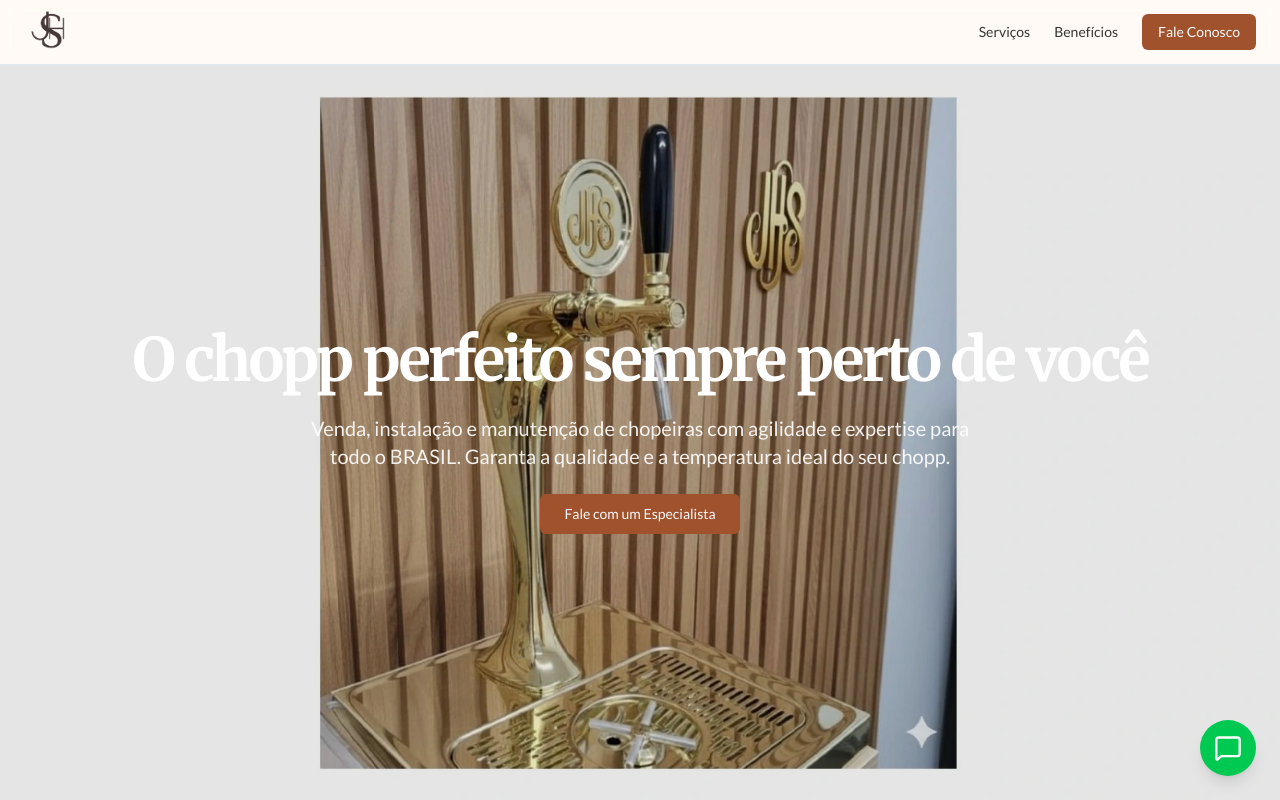
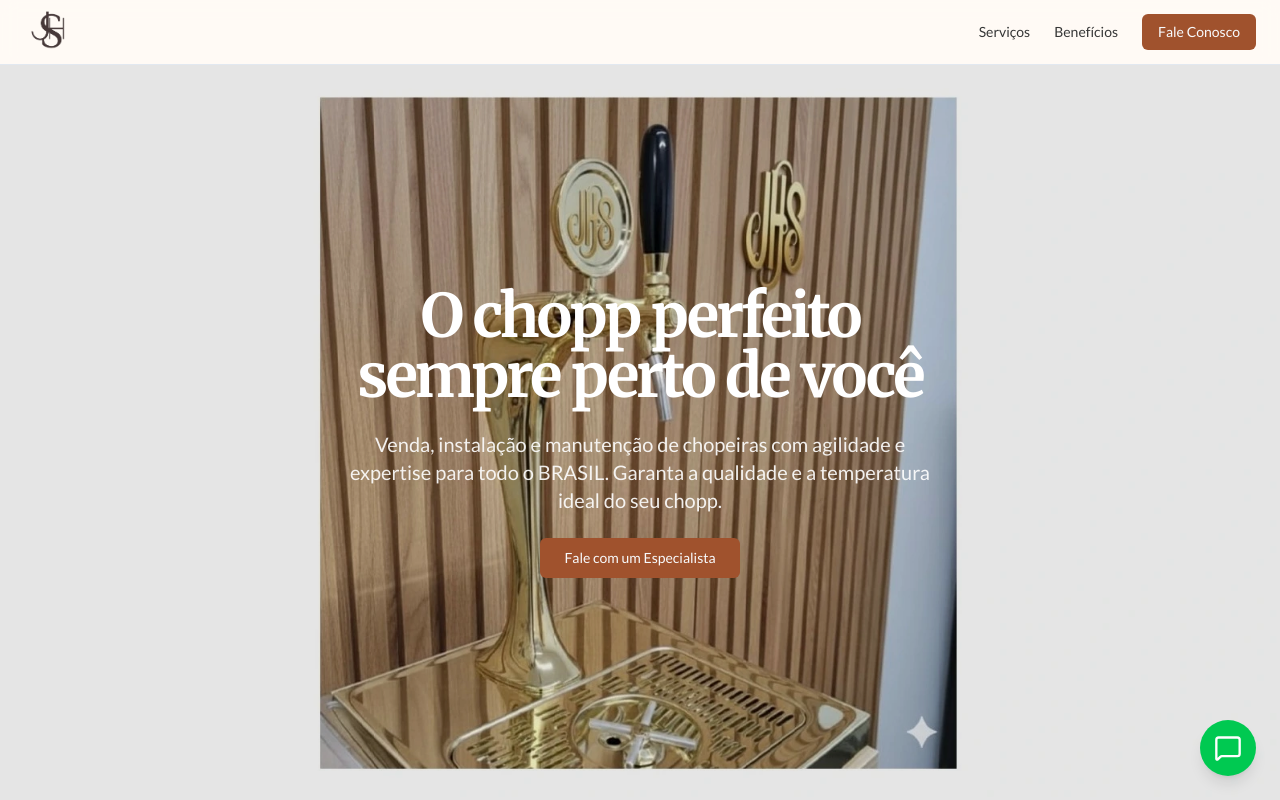
Before and after one commit to jjhschopeiras-ship-it/landing-page-jhs, a Next.js app: page / in a window 1280 px wide. Shown: the top 800 px of the page. Built offline with nearby package versions, Linux system fonts and the light colour scheme.

Commit message:
Solicitações do cliente

```diff
--- a/components/sections/Hero.tsx
+++ b/components/sections/Hero.tsx
@@ -53,7 +53,7 @@ export function Hero({ data, settings }: { data: HeroData; settings: HeroSetting
           color: settings.textColor
         }}
       >
-        <div className="space-y-6 max-h-[500px]">
+        <div className="space-y-6 max-w-[600px]">
           <h1 className="text-4xl md:text-5xl lg:text-6xl font-bold tracking-tighter font-primary">
             {data.title}
           </h1>
```
